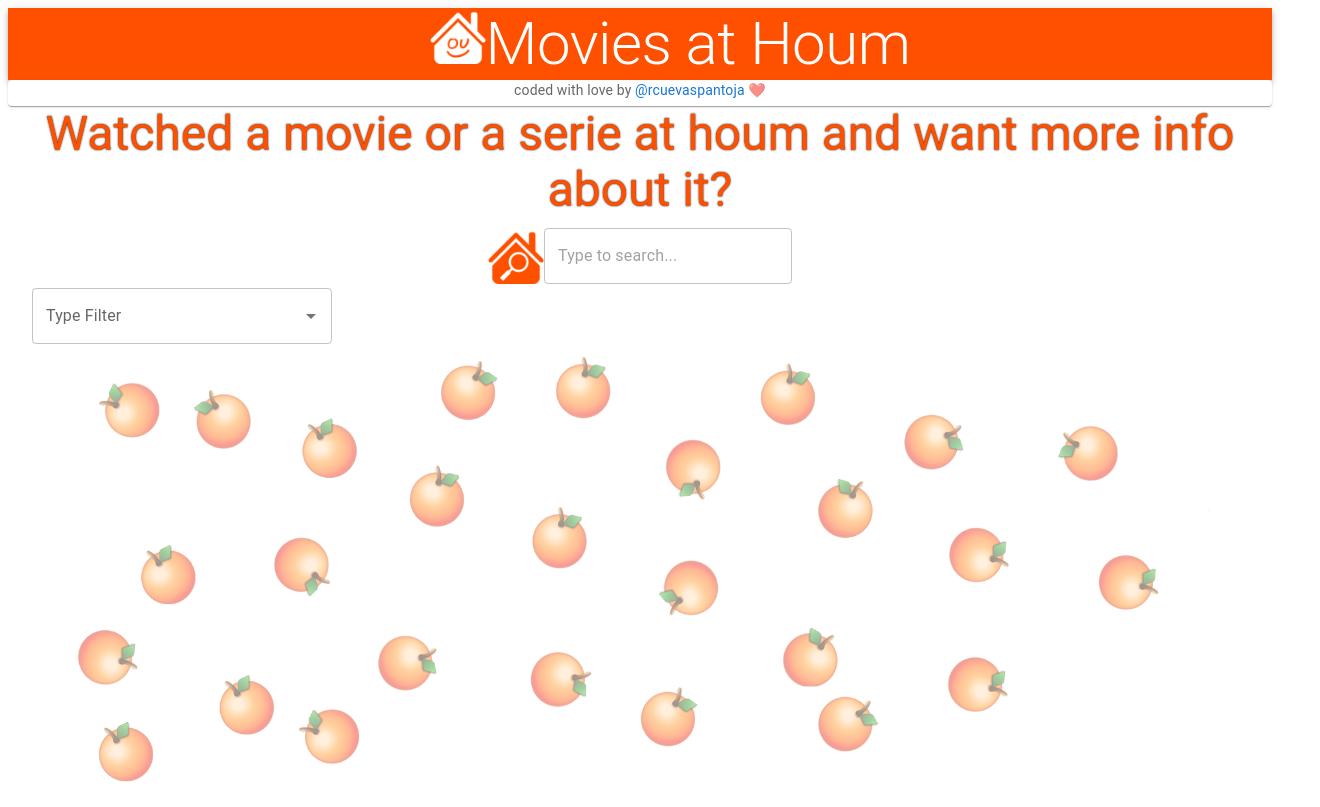
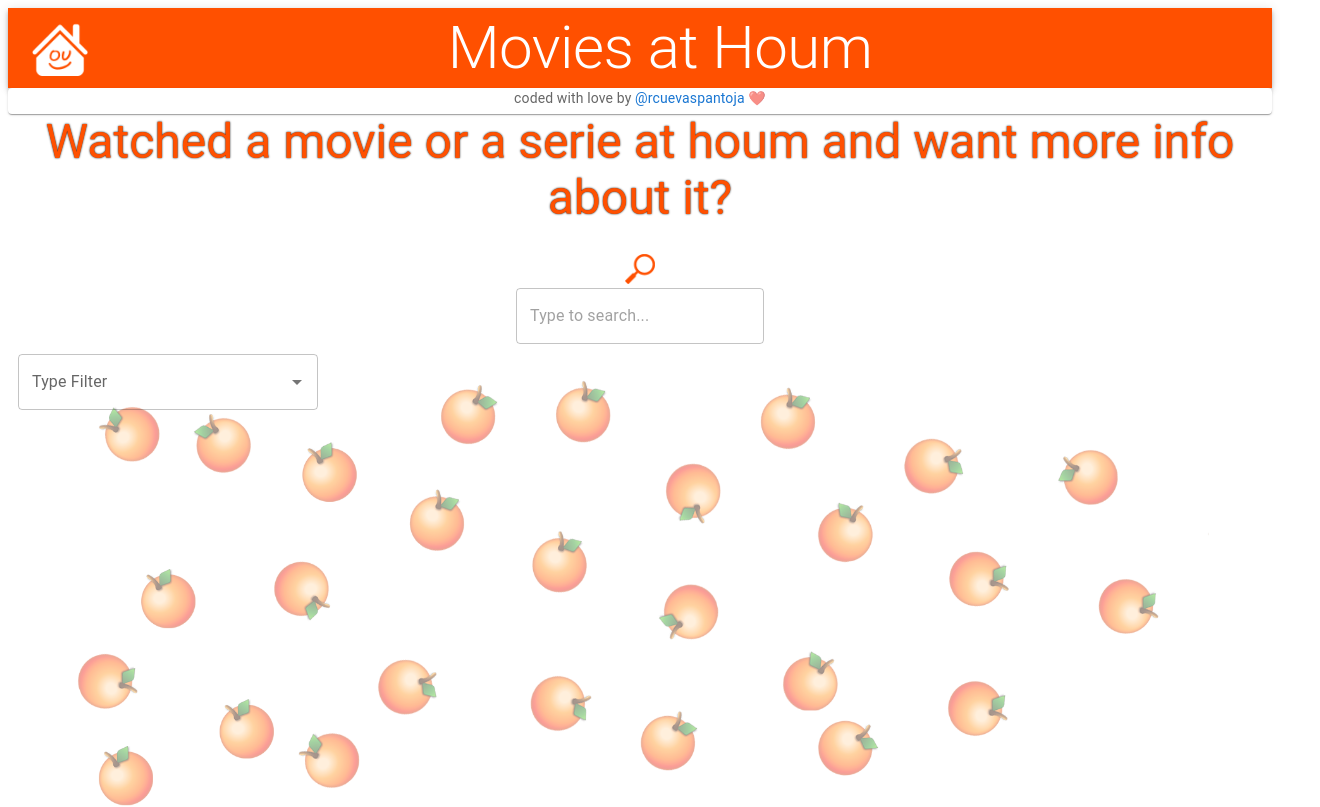
Before and after one commit to rcuevaspantoja/Informacion-Peliculas, a React (Create React App) app: page / in a window 1280 px wide. Shown: the top 807 px of the page, 1320 px wide, since content can reach past the window. Built offline with nearby package versions, Linux system fonts and the light colour scheme; no server answers.

Commit message:
Se ordenaron ciertos componentes, próximo edición de tarjetas

```diff
--- a/src/App.css
+++ b/src/App.css
@@ -13,14 +13,25 @@
   color: white;
 }
 
+/*Estilos de Búsqueda y Filtro*/
+
 .form{
   margin-top: 10px;
+}
+
+.div_filtro{
+  align-items: center;
+  float:left;
+  padding: 10px;
+  border: 3px;
 }
 
 .titulo1 {
   color: #ff5000;
   text-shadow: 0 0 2px black;
 }
+
+/*Estilos ListaPeliculas.js */
 
 .peliculasgrid{
   margin-top: 25px;
@@ -31,3 +42,20 @@
   background-image: url("./imagenes/background_oranges.png");
 
 }
+
+.hide{
+  display: none;
+  border-radius: 0px 0px 15px 15px;
+}
+
+.peliculas:hover + .hide{
+  display:block;
+  background: #ff5000;
+  color:white;
+  padding-bottom: 10px;
+}
+
+.peliculaseleccionada{
+  margin-left: 10px;
+  margin-right: 10px;
+}
--- a/src/App.js
+++ b/src/App.js
@@ -31,7 +31,7 @@ function App() {
 
   useEffect(()=>{
     getpeliculas(busquedaPorTitulo);
-    console.log(filtro)
+    // eslint-disable-next-line
   }, [busquedaPorTitulo, paginacion, filtro]);
 
   return (
--- a/src/componentes/BusquedaPorTitulo.js
+++ b/src/componentes/BusquedaPorTitulo.js
@@ -14,18 +14,22 @@ const busquedaPorTitulo= (props) => {
     return (
         <div className="form">
 
-            <img src={busqueda} alt="logo creado para la prueba" height="56" width="56"></img>
+            <div>
+                <img src={busqueda} alt="logo creado para la prueba" height="30" width="30"></img>
+            </div>
 
+            <div>
                 <TextField variant="outlined"
                 values={props.value}
                 onChange={(event)=> props.setPaginacion(1)}
                 onInput={(event)=> props.setBusquedaPorTitulo(event.target.value)}
                 name="titulo"
                 placeholder="Type to search..."/>
+            </div>
 
-            <div>
+            <div className="div_filtro">
                 <Autocomplete
-                    sx={{ width: 300, marginLeft: 3 }}
+                    sx={{ width: 300}}
                     options={opcionesFiltro}
                     inputValue={props.entradaComboBox}
                     disableClearable
--- a/src/componentes/Cabecera.js
+++ b/src/componentes/Cabecera.js
@@ -11,22 +11,30 @@ const Cabecera=(props) => {
 
     var emoji = require('node-emoji')
 
+    //funcion para refrescar la página
+
+    const refrescarPagina = () =>{
+      window.location.reload(false)
+    }
+
     return(
         <div>
         <AppBar position="static" style={{ background: '#ff5000'}}>
-          <Toolbar style={{width: "100%"}}>
+          <Toolbar style={{width: "94%"}}>
             <IconButton
               size="large"
               edge="start"
               color="inherit"
               aria-label="menu"
-            >
+              onClick={refrescarPagina}>
+              <img src={logo} alt="logo creado para la prueba" height="56" width="56"></img>
             </IconButton>
 
-            <Typography variant="h2" component="div" sx={{ flexGrow: 1 }}>
-              <img src={logo} alt="logo creado para la prueba" height="56" width="56"></img>
+
+            <Typography variant="h2" sx={{ flexGrow: 1 }}>
               Movies at Houm
             </Typography>
+
           </Toolbar>
         </AppBar>
 
@@ -38,7 +46,7 @@ const Cabecera=(props) => {
 
         <Typography variant="h3" className="titulo1" component="div" sx={{ flexGrow: 1 }}>
             Watched a movie or a serie at houm and want more info about it?
-        </Typography>
+        </Typography><br/>
         </div>
     );
 };
--- a/src/componentes/ListaPeliculas.css
+++ b/src/componentes/ListaPeliculas.css
@@ -1,3 +1,5 @@
+/*
+
 .hide{
     display: none;
     border-radius: 0px 0px 15px 15px;
@@ -14,3 +16,5 @@
     margin-left: 10px;
     margin-right: 10px;
 }
+
+*/
--- a/src/componentes/ListaPeliculas.js
+++ b/src/componentes/ListaPeliculas.js
@@ -60,7 +60,7 @@ const ListaPeliculas = (props) => {
                         <img src={peliculaDetallada.Poster} alt="Poster not found." height="auto" width="auto" backgroundimage=""></img>
                     </Box>
 
-                    <Box sx={{ m: 2 }}>
+                    <Box sx={{ m: 2}}>
                         <Typography gutterBottom variant="h6">
                             Title: <Typography display="inline">{peliculaDetallada.Title}</Typography>
                         </Typography>
--- a/src/componentes/Paginacion.js
+++ b/src/componentes/Paginacion.js
@@ -4,8 +4,6 @@ import naranja from "../imagenes/orange.png";
 import IconButton from '@mui/material/IconButton';
 
 const Paginacion = (props) => {
-
-    var emoji = require('node-emoji')
 
     return(
         <div style={{marginTop: "25px",marginBottom: "25px"}} >
```
Also changed, not shown: src/imagenes/icono_busqueda.png. Lines whose indentation alone changed are shown as unchanged.
